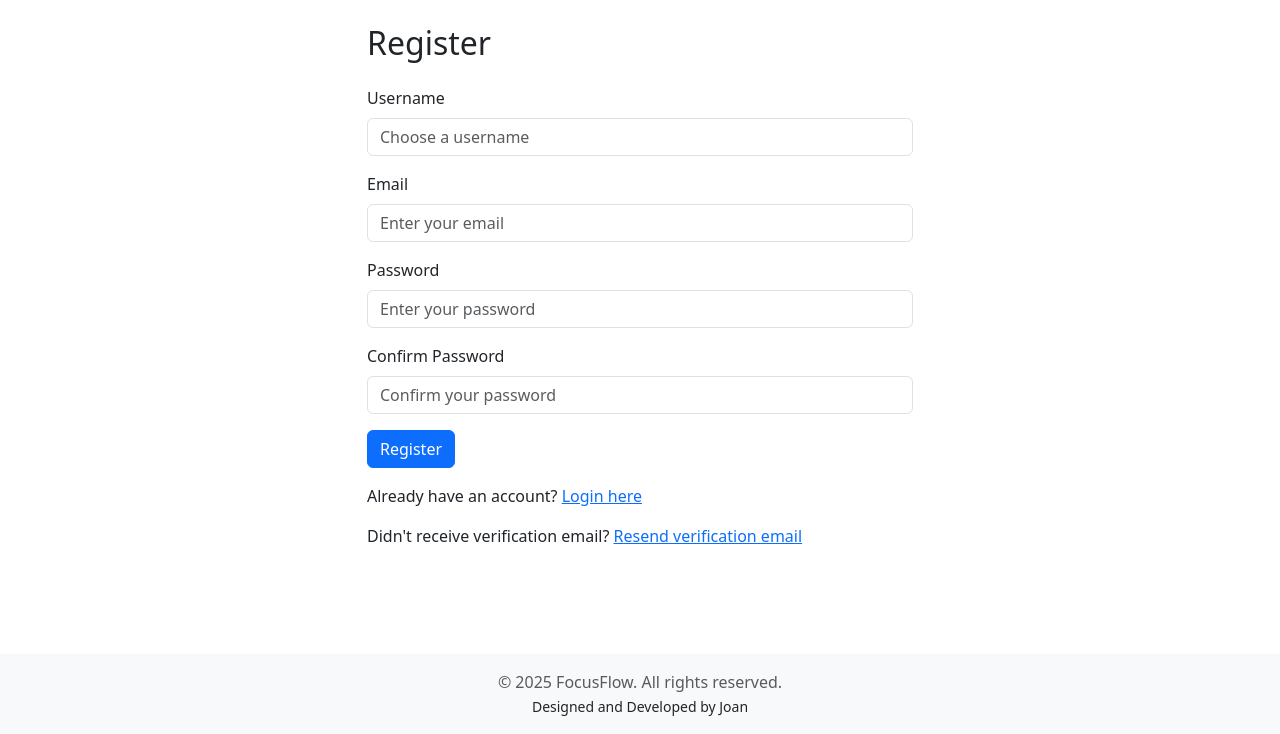
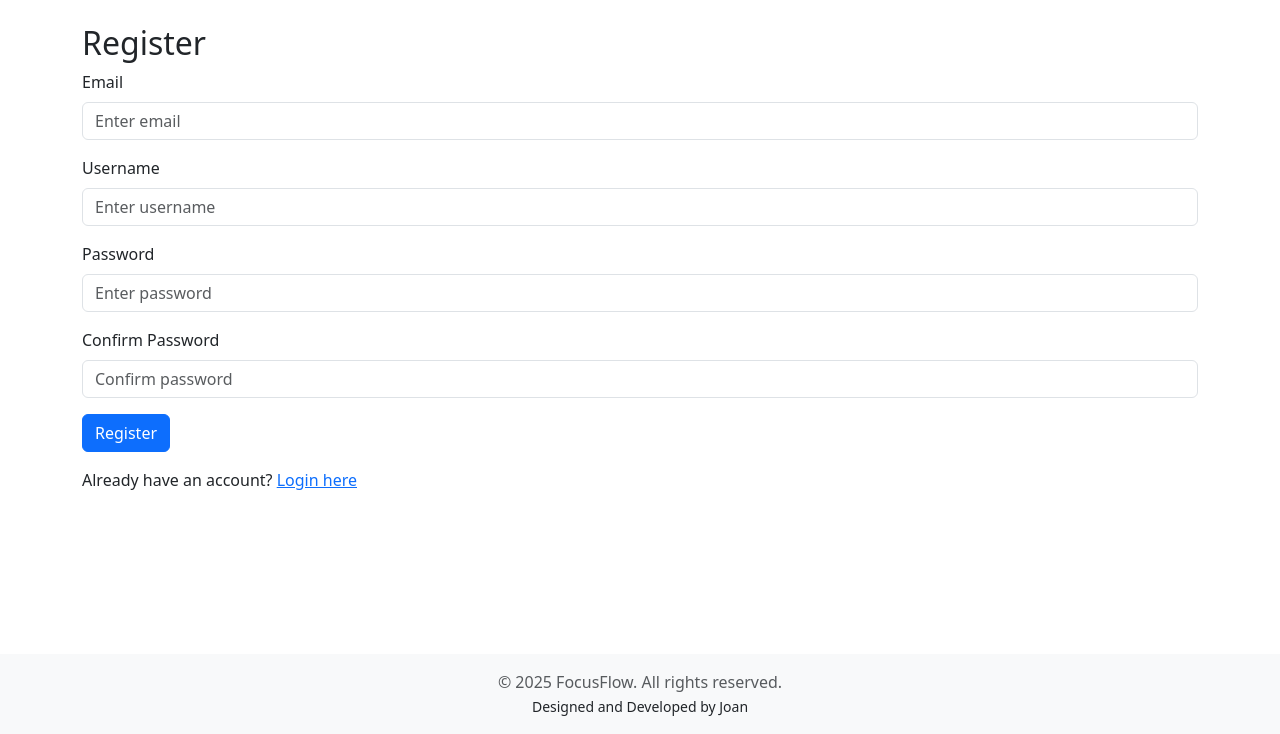
Before and after one commit to joanjullie59/pythontodo_list_website, a Flask app: page /register in a window 1280 px wide. Shown: the part 66-800 px from the top of the page. Run offline with Flask 3, Linux system fonts and the light colour scheme.

Commit message:
Revert "Update Flask app with email verification, login fixes, CLI reset command"
This reverts commit 480e364e17576228f46e91871bc70210ba501137.

```diff
--- a/focusflow/config.py
+++ b/focusflow/config.py
@@ -1,6 +1,5 @@
 import os
 from dotenv import load_dotenv
-
 basedir = os.path.abspath(os.path.dirname(__file__))
 load_dotenv(os.path.join(basedir, '.env'))
 
@@ -8,9 +7,8 @@ class Config:
     SECRET_KEY = os.getenv('SECRET_KEY')
     SQLALCHEMY_DATABASE_URI = os.getenv('DATABASE_URL', f"sqlite:///{os.path.join(basedir, 'focusflow.db')}")
     SQLALCHEMY_TRACK_MODIFICATIONS = False
-    MAIL_SERVER = os.getenv('MAIL_SERVER', 'smtp.gmail.com')
+    MAIL_SERVER = os.getenv('MAIL_SERVER')
     MAIL_PORT = int(os.getenv('MAIL_PORT', 587))
     MAIL_USE_TLS = os.getenv('MAIL_USE_TLS', 'True').lower() == 'true'
     MAIL_USERNAME = os.getenv('MAIL_USERNAME')
     MAIL_PASSWORD = os.getenv('MAIL_PASSWORD')
-    MAIL_DEFAULT_SENDER = os.getenv('MAIL_DEFAULT_SENDER', MAIL_USERNAME)
--- a/focusflow/routes.py
+++ b/focusflow/routes.py
@@ -1,176 +1,52 @@
-from flask import Blueprint, session, render_template, redirect, url_for, flash, current_app, g, abort, jsonify, request
-from flask_login import login_user, login_required, logout_user, current_user, UserMixin
-from focusflow.forms import RegistrationForm, LoginForm, TodoForm, ResendVerificationForm
+from flask import Blueprint, render_template, redirect, url_for, flash, request, abort
+from flask_login import login_user, login_required, logout_user, current_user
+from focusflow.forms import RegistrationForm, LoginForm, TodoForm
 from focusflow.models import User, Todo, Category
 from focusflow.extensions import db, login_manager
-from firebase_admin import auth as firebase_auth
-from firebase_admin.auth import UserNotFoundError
-from itsdangerous import URLSafeTimedSerializer
-from focusflow.email_utils import send_verification_email,generate_token
-import time
-from werkzeug.security import generate_password_hash, check_password_hash
 
 main = Blueprint('main', __name__)
-
-
-# User class wrapper for Flask-Login to track session user from Firebase
-class FirebaseUser(UserMixin):
-    def __init__(self, uid, email, email_verified):
-        self.id = uid
-        self.email = email
-        self.email_verified = email_verified
-
-
-def verify_firebase_token():
-    id_token = request.headers.get('Authorization')
-    if not id_token:
-        return None
-
-    id_token = id_token.split(' ').pop()  # Remove 'Bearer ' if present
-    try:
-        decoded_token = firebase_auth.verify_id_token(id_token)
-        # Attach user info to request context
-        g.current_user = decoded_token
-        return decoded_token
-    except Exception:
-        return None
-
-
-# Helper to load Firebase user for Flask-Login
-def load_firebase_user(uid):
-    try:
-        user_record = firebase_auth.get_user(uid)
-        return FirebaseUser(user_record.uid, user_record.email, user_record.email_verified)
-    except UserNotFoundError:
-        return None
-
 
 @login_manager.user_loader
 def load_user(user_id):
     return User.query.get(int(user_id))
 
-
-# Register route - creates Firebase user and sends email verification
 @main.route('/register', methods=['GET', 'POST'])
 def register():
+    if current_user.is_authenticated:
+        return redirect(url_for('main.index'))
     form = RegistrationForm()
-
     if form.validate_on_submit():
-        try:
-            email = form.email.data.strip().lower()
-            username = form.username.data.strip()
-            password = form.password.data
-
-            # Check if user exists
-            existing_user = User.query.filter_by(email=email).first()
-            if existing_user:
-                if existing_user.email_verified:
-                    current_app.logger.info(f"Registration attempt with already verified email: {email}")
-                    flash('This email is already registered and verified. Please login.', 'info')
-                    return redirect(url_for('main.login'))
-                else:
-                    current_app.logger.info(f"Registration attempt with already registered but NOT verified email: {email}")
-                    flash('Email registered but not verified. Please check your email or resend verification.', 'warning')
-                    return render_template('register.html', form=form)
-
-            # Check if username exists
-            existing_username = User.query.filter_by(username=username).first()
-            if existing_username:
-                current_app.logger.info(f"Registration attempt with already taken username: {username}")
-                flash('This username is already taken. Please choose another.', 'error')
-                return render_template('register.html', form=form)
-
-            # Create new user
-            hashed_password = generate_password_hash(password)
-            user = User(
-                email=email,
-                username=username,
-                password_hash=hashed_password,
-                email_verified=False
-            )
-
-            # Save user
-            db.session.add(user)
-            db.session.commit()
-            current_app.logger.info(f"New user created: {email}")
-
-            # Generate verification token
-            token = generate_token(email)
-            current_app.logger.info(f"Generated verification token for user: {email}")
-
-            # Send verification email with token
-            success = send_verification_email(email, token)
-
-            if success:
-                current_app.logger.info(f"Verification email sent successfully to: {email}")
-                flash('Registration successful! Please check your email to verify your account. Check spam folder if not received.', 'success')
-            else:
-                current_app.logger.error(f"Failed to send verification email to: {email}")
-                flash('Account created but failed to send verification email. Please use the "Resend Verification" option.', 'warning')
-
-            return redirect(url_for('main.login'))
-
-        except Exception as e:
-            db.session.rollback()
-            current_app.logger.error(f"Registration failed for email {email}: {str(e)}")
-            flash(f'Registration failed: {str(e)}', 'error')
+        existing_user = User.query.filter(
+            (User.email == form.email.data) | (User.username == form.username.data)
+        ).first()
+        if existing_user:
+            flash('Email or username already registered.', 'danger')
             return render_template('register.html', form=form)
-
+        user = User(
+            email=form.email.data,
+            username=form.username.data
+        )
+        user.set_password(form.password.data)
+        db.session.add(user)
+        db.session.commit()
+        flash('Registration successful. Please log in.', 'success')
+        return redirect(url_for('main.login'))
     return render_template('register.html', form=form)
-
-
 
 @main.route('/login', methods=['GET', 'POST'])
 def login():
+    if current_user.is_authenticated:
+        return redirect(url_for('main.index'))
     form = LoginForm()
-
     if form.validate_on_submit():
-        try:
-            email = form.email.data.strip().lower()
-            password = form.password.data
-
-            current_app.logger.info(f"Login attempt for email: {email}")
-
-            # Find user
-            user = User.query.filter_by(email=email).first()
-
-            if not user:
-                current_app.logger.warning(f"Login failed - user not found: {email}")
-                flash('Invalid email or password.', 'error')
-                return render_template('login.html', form=form)
-
-            if not check_password_hash(user.password_hash, password):
-                current_app.logger.warning(f"Login failed - incorrect password: {email}")
-                flash('Invalid email or password.', 'error')
-                return render_template('login.html', form=form)
-
-            # Check if email is verified
-            if not user.email_verified:
-                current_app.logger.info(f"Login blocked - email not verified: {email}")
-                flash(
-                    'Please verify your email before logging in. Check your inbox or request a new verification email.',
-                    'warning')
-                return render_template('login.html', form=form)
-
-            # Login user
+        user = User.query.filter_by(email=form.email.data).first()
+        if user and user.check_password(form.password.data):
             login_user(user, remember=form.remember.data)
-            current_app.logger.info(f"User logged in successfully: {email}")
-
-            # Redirect to next page or dashboard
             next_page = request.args.get('next')
-            if next_page:
-                return redirect(next_page)
-            else:
-                return redirect(url_for('main.index'))
-
-        except Exception as e:
-            current_app.logger.error(f"Login error for {email}: {str(e)}")
-            flash('An error occurred during login. Please try again.', 'error')
-            return render_template('login.html', form=form)
-
-    # For GET request or failed validation
+            return redirect(next_page or url_for('main.index'))
+        else:
+            flash('Invalid email or password', 'danger')
     return render_template('login.html', form=form)
-
 
 @main.route('/logout')
 @login_required
@@ -255,7 +131,6 @@ def update(task_id):
             return redirect(url_for('main.update', task_id=task_id))
     return render_template('update.html', form=form, task=task)
 
-
 @main.route('/delete/<int:task_id>')
 @login_required
 def delete(task_id):
@@ -269,103 +144,3 @@ def delete(task_id):
     except Exception as e:
         flash(f'There was a problem deleting that task: {str(e)}', 'danger')
     return redirect(url_for('main.index'))
-
-
-@main.route('/protected')
-def protected():
-    auth_header = request.headers.get('Authorization')
-    if not auth_header or not auth_header.startswith('Bearer '):
-        return jsonify({"error": "Authorization header missing or invalid"}), 401
-
-    id_token = auth_header.split('Bearer ')[1]
-
-    try:
-        decoded_token = firebase_auth.verify_id_token(id_token)
-        if not decoded_token.get('email_verified', False):
-            return jsonify({"error": "Email not verified"}), 403
-    except Exception as e:
-        return jsonify({"error": str(e)}), 401
-
-    # User is authenticated and email verified, proceed
-    return jsonify({"message": "Welcome to the protected content!"})
-
-
-def get_serializer():
-    return URLSafeTimedSerializer(current_app.config['SECRET_KEY'])
-
-@main.route('/verify_email/<token>')
-def verify_email(token):
-    try:
-        current_app.logger.info(f"Email verification attempt with token: {token[:20]}...")
-
-        from focusflow.email_utils import confirm_token
-
-        email = confirm_token(token)
-
-        if not email:
-            current_app.logger.warning("Invalid or expired verification token.")
-            flash('The verification link is invalid or has expired. Please request a new one.', 'error')
-            return redirect(url_for('main.resend_verification'))
-
-        user = User.query.filter_by(email=email).first()
-
-        if not user:
-            current_app.logger.error(f"No user found for email: {email}")
-            flash('User not found. Please register again.', 'error')
-            return redirect(url_for('main.register'))
-
-        if user.email_verified:
-            current_app.logger.info(f"Email already verified: {email}")
-            flash('Your email is already verified. You can login normally.', 'info')
-            return redirect(url_for('main.login'))
-
-        user.email_verified = True
-        db.session.commit()
-
-        current_app.logger.info(f"Email verified successfully for {email}")
-        flash('Email verified successfully! You can now login.', 'success')
-        return redirect(url_for('main.login'))
-
-    except Exception as e:
-        current_app.logger.error(f"Email verification error: {str(e)}")
-        flash('An error occurred during verification. Please try again.', 'error')
-        return redirect(url_for('main.resend_verification'))
-
-
-
-@main.route('/resend_verification', methods=['GET', 'POST'])
-def resend_verification():
-    form = ResendVerificationForm()
-    cooldown_seconds = 60
-    last_sent = session.get('last_verification_email_sent')
-    can_send = not last_sent or (time.time() - last_sent > cooldown_seconds)
-
-    if form.validate_on_submit():
-        email = form.email.data.strip().lower()
-        user = User.query.filter_by(email=email).first()
-
-        if not user:
-            flash('If an account with this email exists and is not verified, a verification email has been sent.', 'info')
-            return render_template('resend_verification.html', form=form, cooldown_seconds=0)
-
-        if user.email_verified:
-            flash('This email is already verified. You can login normally.', 'info')
-            return redirect(url_for('main.login'))
-
-        if not can_send:
-            remaining = int(cooldown_seconds - (time.time() - last_sent))
-            flash(f'Please wait {remaining} seconds before resending.', 'warning')
-            return render_template('resend_verification.html', form=form, cooldown_seconds=remaining)
-
-        token = generate_token(email)
-        success = send_verification_email(email, token)
-
-        if success:
-            flash('Verification email sent successfully! Please check your inbox and spam folder.', 'success')
-            session['last_verification_email_sent'] = time.time()
-            return render_template('resend_verification.html', form=form, cooldown_seconds=cooldown_seconds)
-        else:
-            flash('Failed to send verification email. Please contact support.', 'error')
-            return render_template('resend_verification.html', form=form, cooldown_seconds=0)
-
-    return render_template('resend_verification.html', form=form, cooldown_seconds=0)
--- a/focusflow/templates/register.html
+++ b/focusflow/templates/register.html
@@ -1,57 +1,33 @@
 {% extends 'base.html' %}
-
 {% block title %}Register - FocusFlow{% endblock %}
 
 {% block content %}
-<div class="row justify-content-center">
-    <div class="col-md-6">
-        <h2 class="mb-4">Register</h2>
-        <form method="post" novalidate>
+<h2>Register</h2>
+<form method="POST" action="{{ url_for('main.register') }}">
     {{ form.hidden_tag() }}
 
     <div class="mb-3">
-                {{ form.username.label(class="form-label") }}
-                {{ form.username(class="form-control", placeholder="Choose a username") }}
-                {% for error in form.username.errors %}
-                <div class="text-danger">{{ error }}</div>
-                {% endfor %}
+        {{ form.email.label(class="form-label") }}
+        {{ form.email(class="form-control", placeholder="Enter email") }}
     </div>
 
     <div class="mb-3">
-                {{ form.email.label(class="form-label") }}
-                {{ form.email(class="form-control", placeholder="Enter your email") }}
-                {% for error in form.email.errors %}
-                <div class="text-danger">{{ error }}</div>
-                {% endfor %}
+        {{ form.username.label(class="form-label") }}
+        {{ form.username(class="form-control", placeholder="Enter username") }}
     </div>
 
     <div class="mb-3">
         {{ form.password.label(class="form-label") }}
-                {{ form.password(class="form-control", placeholder="Enter your password") }}
-                {% for error in form.password.errors %}
-                <div class="text-danger">{{ error }}</div>
-                {% endfor %}
+        {{ form.password(class="form-control", placeholder="Enter password") }}
     </div>
 
     <div class="mb-3">
         {{ form.confirm_password.label(class="form-label") }}
-                {{ form.confirm_password(class="form-control", placeholder="Confirm your password") }}
-                {% for error in form.confirm_password.errors %}
-                <div class="text-danger">{{ error }}</div>
-                {% endfor %}
+        {{ form.confirm_password(class="form-control", placeholder="Confirm password") }}
     </div>
 
-            {{ form.submit(class="btn btn-primary") }}
+    <button type="submit" class="btn btn-primary">{{ form.submit.label.text }}</button>
 </form>
 
-        <p class="mt-3">
-            Already have an account? <a href="{{ url_for('main.login') }}">Login here</a>
-        </p>
-
-        <p class="mt-2">
-            Didn't receive verification email?
-            <a href="{{ url_for('main.resend_verification') }}">Resend verification email</a>
-        </p>
-    </div>
-</div>
+<p class="mt-3">Already have an account? <a href="{{ url_for('main.login') }}">Login here</a></p>
 {% endblock %}
```
Also changed, not shown: focusflow/__init__.py (+10 -7 lines), focusflow/email_utils.py (deleted, +0 -41 lines), focusflow/templates/activate.html (deleted, +0 -30 lines), focusflow/templates/login.html (+1 -7 lines), focusflow/templates/resend_verification.html (deleted, +0 -90 lines), instance/focusflow.db (deleted), 1 other file. Lines whose indentation alone changed are shown as unchanged.
